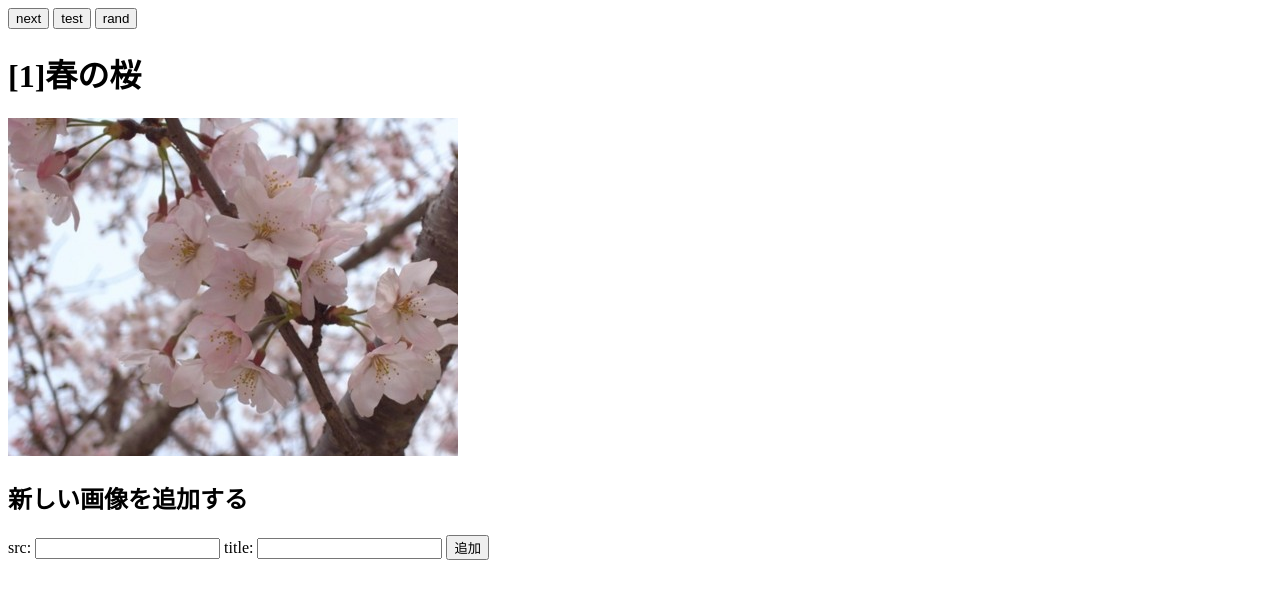
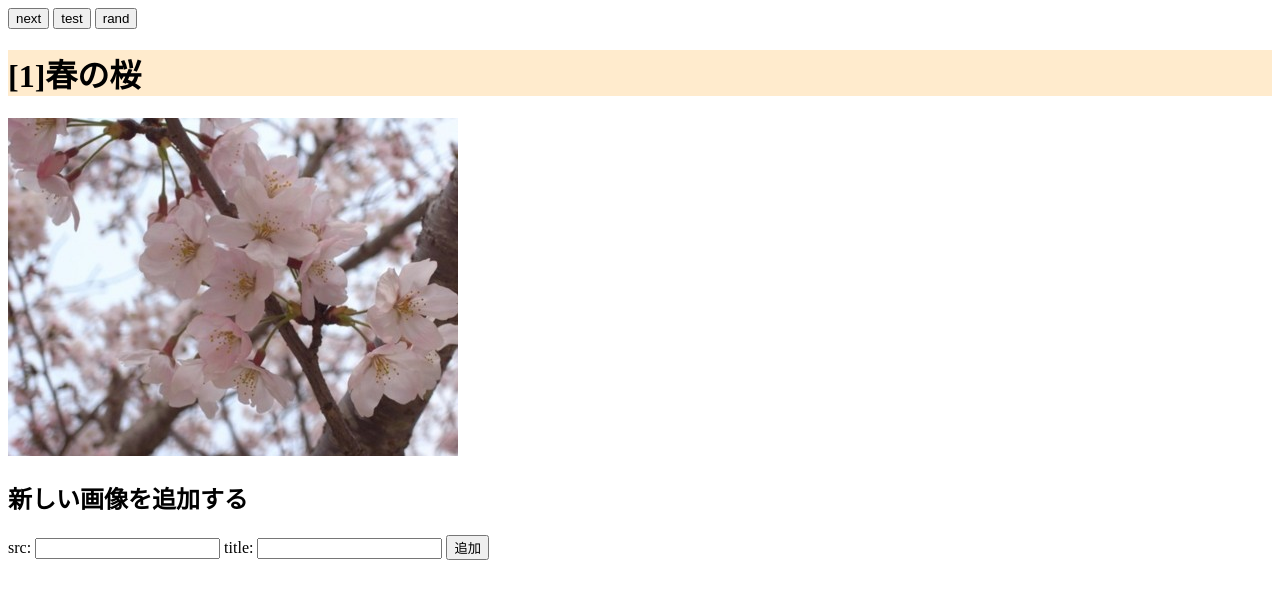
Before and after one commit to naari3/ossu, a plain HTML site: page index.html in a window 1280 px wide. Drawn offline with Linux system fonts and the light colour scheme.

Commit message:
css追加

```diff
--- a/index.html
+++ b/index.html
@@ -4,6 +4,7 @@
 <head>
   <meta charset="UTF-8">
   <title>簡易スライドショー</title>
+  <link rel="stylesheet" type="text/css" href="style.css">
   <script src="sample.js"></script>
 </head>
 
--- /dev/null
+++ b/style.css
@@ -0,0 +1,3 @@
+#title {
+  background-color: blanchedalmond;
+}
```
